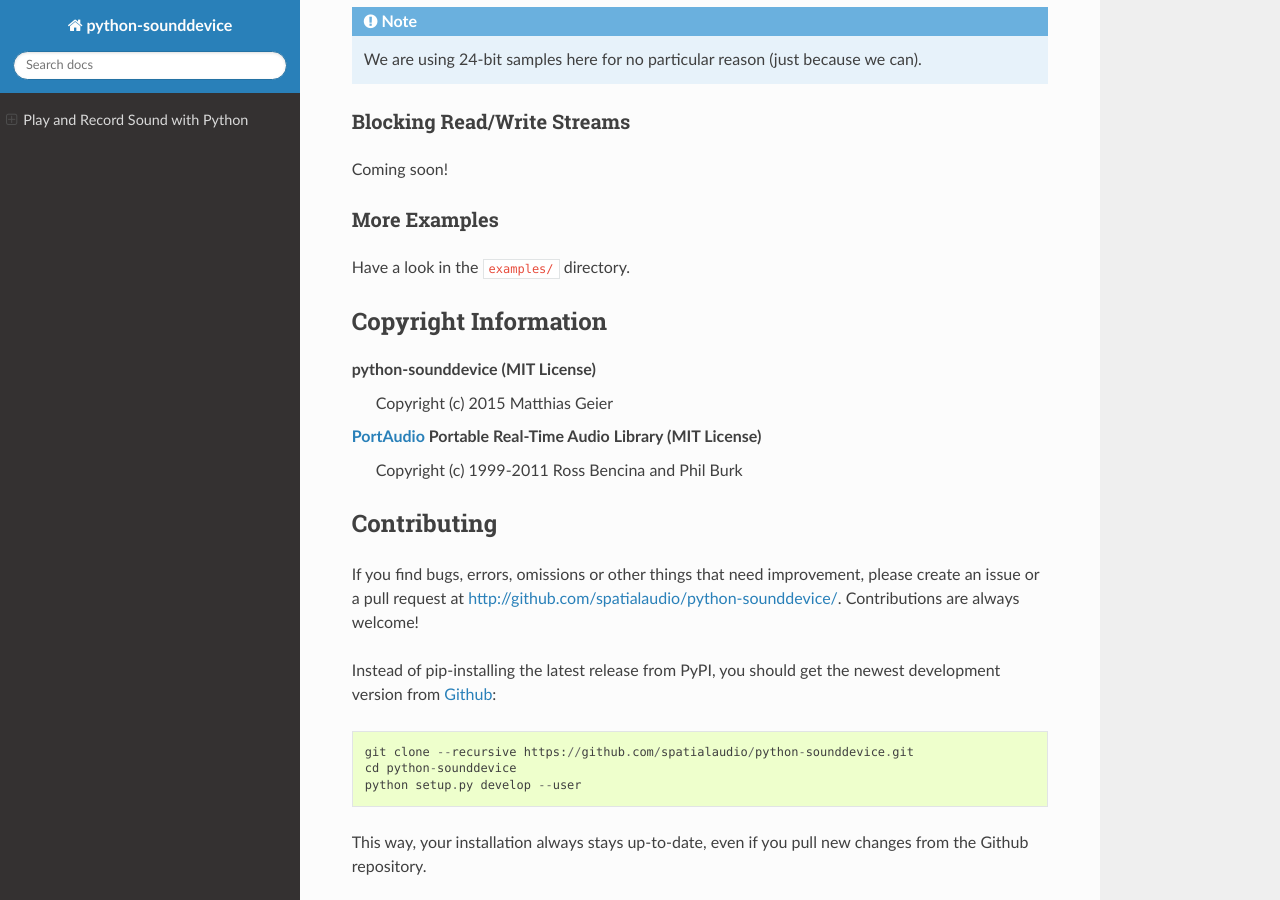
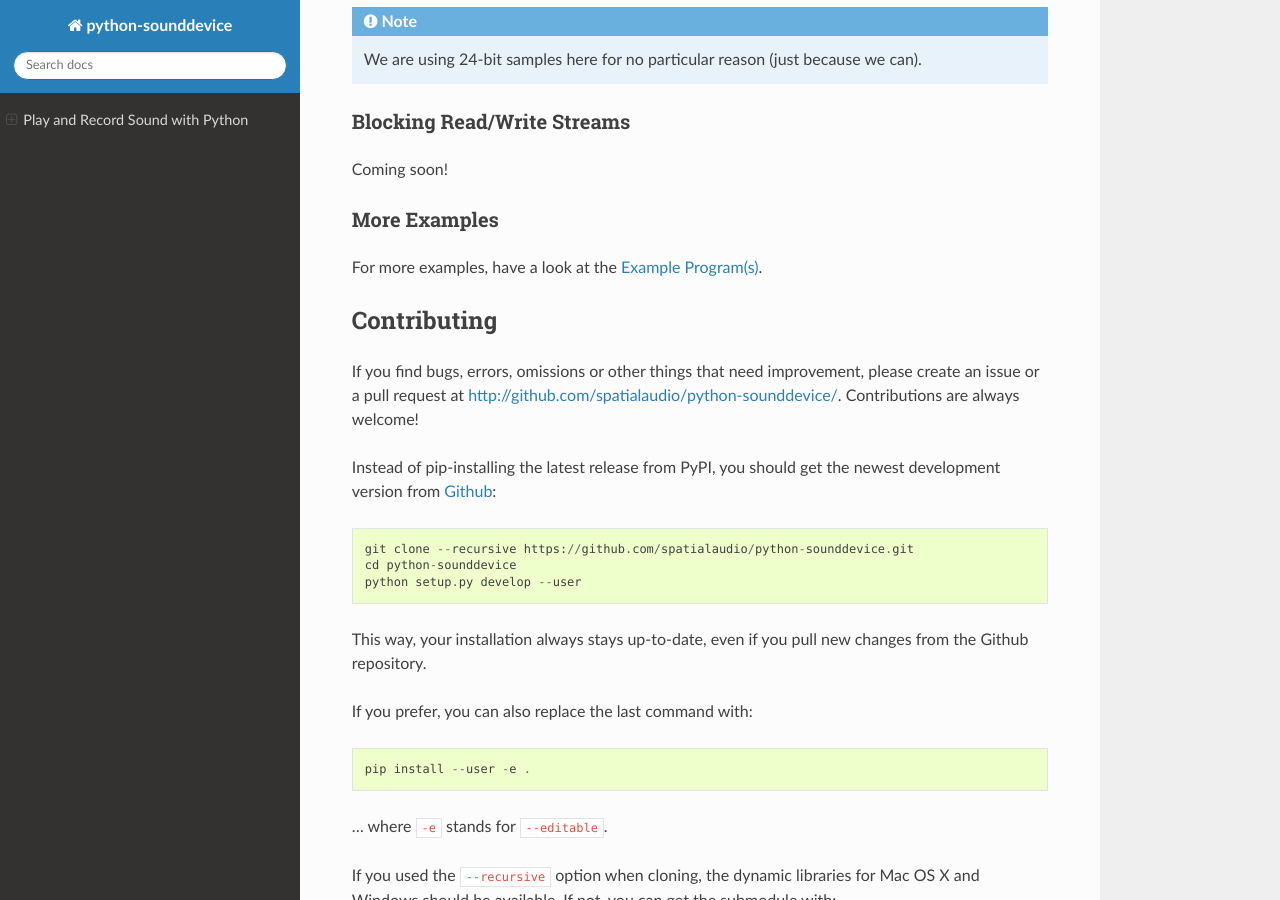
Before and after one commit to spatialaudio/python-sounddevice, a Sphinx documentation site: the page built from doc/index.rst, in a window 1280 px wide and 900 px high, scrolled down 4662 px. Built offline with Sphinx 7.4.7 and the Read the Docs theme 2.0.0, drawn with Linux system fonts in a browser that asks for light colours.

Commit message:
Docs: add a separate page with examples

```diff
--- a/README.rst
+++ b/README.rst
@@ -213,17 +213,3 @@ Blocking Read/Write Streams
 ^^^^^^^^^^^^^^^^^^^^^^^^^^^
 
 Coming soon!
-
-More Examples
-^^^^^^^^^^^^^
-
-Have a look in the ``examples/`` directory.
-
-Copyright Information
----------------------
-
-python-sounddevice (MIT License)
-   Copyright (c) 2015 Matthias Geier
-
-PortAudio_ Portable Real-Time Audio Library (MIT License)
-   Copyright (c) 1999-2011 Ross Bencina and Phil Burk
--- a/doc/index.rst
+++ b/doc/index.rst
@@ -1,6 +1,13 @@
 .. default-role:: py:obj
 
 .. include:: ../README.rst
+
+.. only:: html
+
+   More Examples
+   ^^^^^^^^^^^^^
+
+   For more examples, have a look at the :doc:`examples`.
 
 .. include:: ../CONTRIBUTING.rst
 
```
Also changed, not shown: doc/examples.rst (added, +11 -0 lines).
